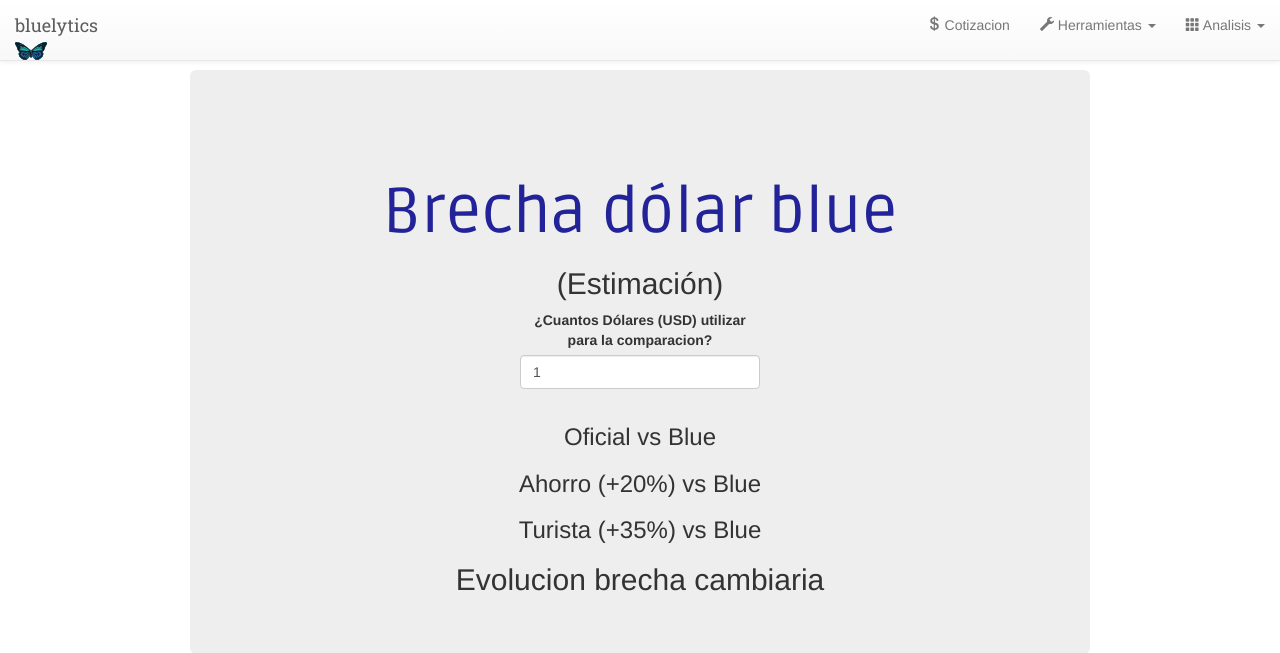
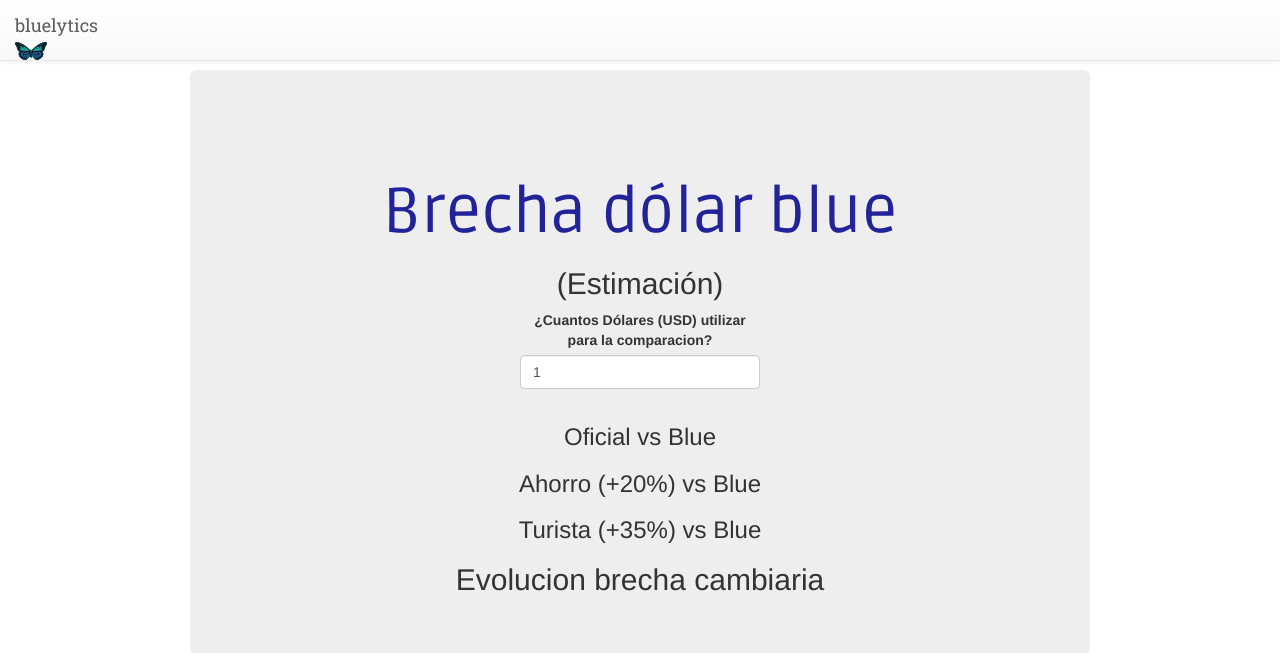
Before and after one commit to Bluelytics/bluelytics, a Django app: template bluelytics/dolar_blue/templates/gap.html in a window 1280 px wide. Shown: the top 653 px of the page. Run offline with Django 3.2, Linux system fonts and the light colour scheme; the template is opened without the code that fills it, so the values that code supplies are empty; some libraries are stand-ins or nearby versions.

Commit message:
Temporary index without menu for dns propagation

```diff
--- a/bluelytics/dolar_blue/templates/base.html
+++ b/bluelytics/dolar_blue/templates/base.html
@@ -87,34 +87,6 @@
           <p class="navbar-brand">bluelytics <img src="{% static 'img/logo.png' %}"</p>
         </div>
 
-        <div class="collapse navbar-collapse" id="nav_bar_collapsed">
-        <ul class="nav navbar-nav navbar-right">
-          <li>
-            <a href="{% url 'index' %}"><span class="glyphicon glyphicon-usd"></span> Cotizacion</a>
-          </li>
-
-
-          <li>
-            <a href="#" class="dropdown-toggle" data-toggle="dropdown"><span class="glyphicon glyphicon-wrench"></span> Herramientas <b class="caret"></b></a>
-            <ul class="dropdown-menu">
-              <li><a href="{% url 'calculator' %}"><span class="glyphicon glyphicon-transfer"></span> Calculadora</a></li>
-              <li><a href="{% url 'gap' %}"><span class="glyphicon glyphicon-resize-horizontal"></span> Brecha cambiaria</a></li>
-              <li><a href="{% url 'json' %}"><span class="glyphicon glyphicon-cloud-download"></span> API</a></li>
-            </ul>
-
-          </li>
-
-          <li>
-            <a href="#" class="dropdown-toggle" data-toggle="dropdown"><span class="glyphicon glyphicon-th"></span> Analisis <b class="caret"></b></a>
-            <ul class="dropdown-menu">
-              <li><a href="{% url 'blue_graph' %}"><span class="glyphicon glyphicon-signal"></span> Evolucion</a></li>
-              <li><a href="{% url 'wordcloud' %}"><span class="glyphicon glyphicon-bullhorn"></span> Cobertura mediática</a></li>
-              <li><a href="{% url 'forecast' %}"><span class="glyphicon glyphicon-eye-open"></span> Prediccion</a></li>
-            </ul>
-
-          </li>
-        </ul>
-      </div>
     </nav>
 
     <div class="container">
--- a/bluelytics/dolar_blue/urls.py
+++ b/bluelytics/dolar_blue/urls.py
@@ -4,6 +4,7 @@ from dolar_blue import views, api
 
 urlpatterns = patterns('',
     url(r'^json/last_price$', views.json_lastprice, name='json_lastprice'),
+    url(r'^$', views.index, name='index'),
 
     url(r'^api/last_price$', api.lastprice, name='api_lastprice'),
     url(r'^api/all_currencies$', api.all_currencies, name='api_all_currencies')
```
Also changed, not shown: bluelytics/dolar_blue/views.py (+12 -0 lines).
